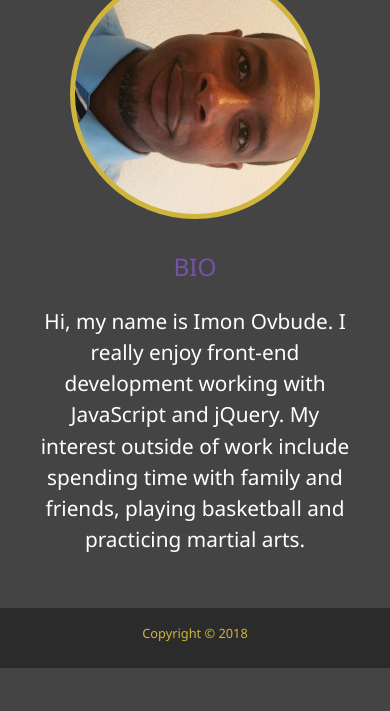
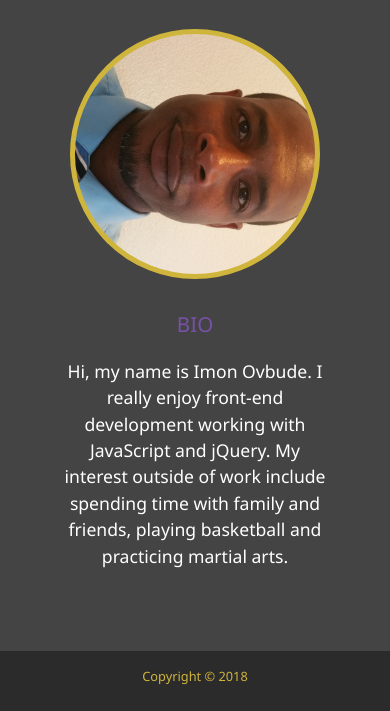
Before and after one commit to imon3/ioportfolio, a website: page dist/about.html in a window 390 px wide. Shown: the part 271-982 px from the top of the page. Before the commit the page ends 939 px from the top, so only its background shows below. Drawn offline with Linux system fonts and the light colour scheme.

Commit message:
work on footer location on small devices

```diff
--- a/scss/_mobile.scss
+++ b/scss/_mobile.scss
@@ -22,22 +22,13 @@
     display: block;
     align-items: center;
     text-align: center;
-    height: calc(100vh - 60px);
+    // height: calc(100% - 60px);
 
     h1.lg-heading {
       font-size: 4rem;
       line-height: 1;
       margin-bottom: 1rem;
     }
-  }
-
-  #work {
-    height: calc(100% - 60px);
-  }
-
-  main#about,
-  main#contact {
-    height: calc(100% - 60px);
   }
 
   .menu {
@@ -60,7 +51,7 @@
     .menu-nav {
       height: 75vh;
       transform: translate3d(100%, 0, 0);
-      font-size: 2rem;
+      font-size: 1.1rem;
     }
 
     .menu-branding {
@@ -99,10 +90,6 @@
     font-size: 0.8rem;
   }
 
-  main {
-    padding: 2rem;
-  }
-
   main#home h1,
   main#about h1,
   main#work h1,
@@ -113,6 +100,12 @@
 
   .projects {
     grid-template-columns: 1fr;
+    min-height: 100%;
+    margin-bottom: -60px;
+  }
+
+  .bio {
+    font-size: 1.1rem;
   }
 
   .menu .menu-nav .nav-item .nav-link {
@@ -121,7 +114,7 @@
 
   main#contact {
     .boxes div {
-      font-size: 1.2rem;
+      font-size: 1rem;
 
       .secd1,
       .secd2 {
--- a/scss/main.scss
+++ b/scss/main.scss
@@ -4,6 +4,10 @@
 
 * {
   box-sizing: border-box;
+}
+
+html {
+  height: 100vh;
 }
 
 body {
@@ -51,7 +55,6 @@ header {
 
 main {
   padding: 4rem;
-  height: calc(100vh - 60px);
 
   .icons {
     margin-top: 1rem;
@@ -79,6 +82,10 @@ main {
 }
 
 // About Page
+main#about {
+  min-height: calc(100vh - 60px);
+}
+
 .about-info {
   display: grid;
   grid-template-areas: "bioimage bio bio";
@@ -110,6 +117,13 @@ main {
   display: grid;
   grid-template-columns: repeat(3, 1fr);
   grid-gap: 0.7rem;
+  justify-items: center;
+  align-items: center;
+
+  .item {
+    max-width: 400px;
+    max-height: 300px;
+  }
 
   img {
     width: 100%;
@@ -123,7 +137,15 @@ main {
   }
 }
 
+.foot {
+  margin-top: 10px;
+}
+
 // Contact Page
+main#contact {
+  height: calc(100vh - 60px);
+}
+
 .boxes {
   display: grid;
   grid-template-columns: 1fr;
```
Also changed, not shown: dist/contact.html, dist/css/main.css, dist/projects.html.
